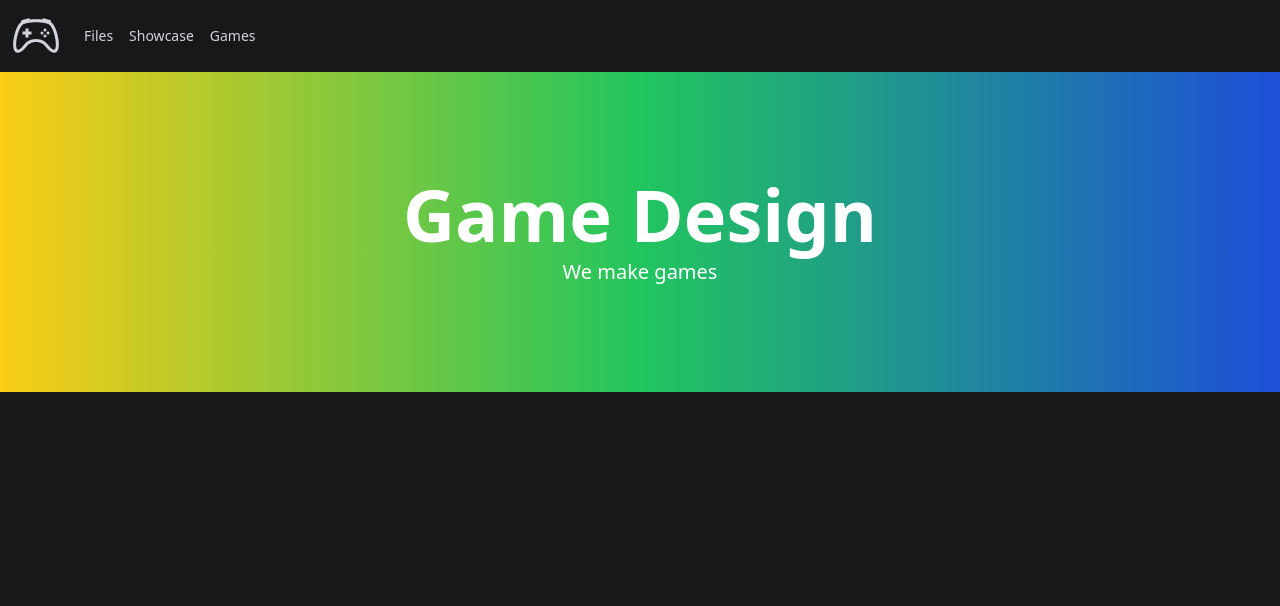
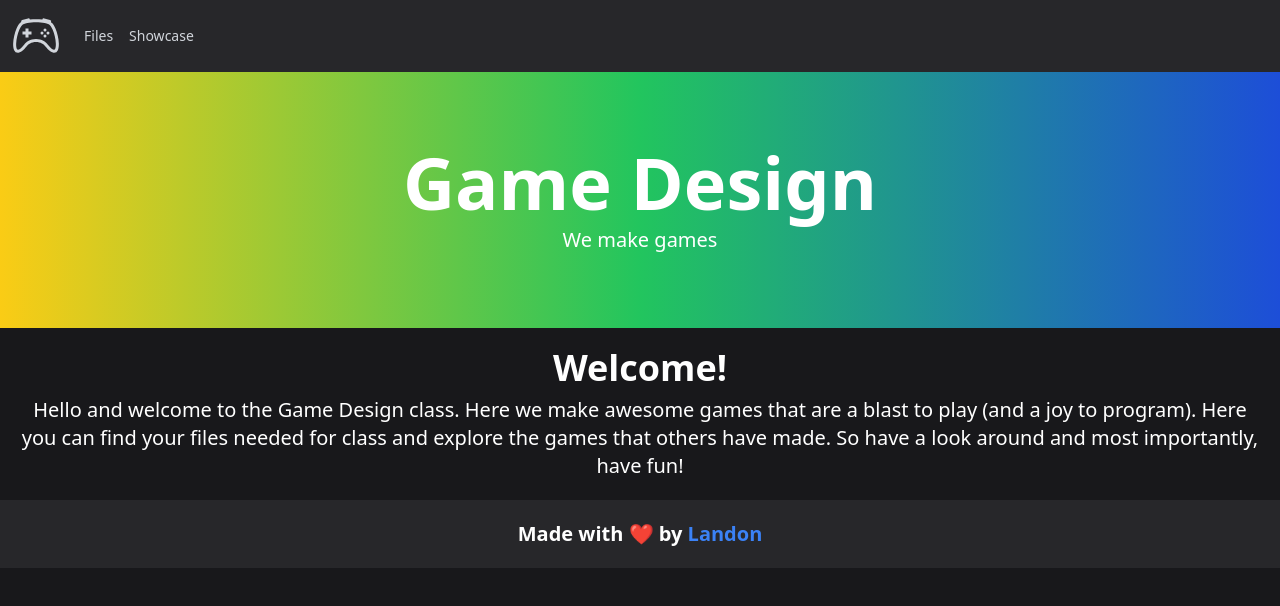
Before and after one commit to mazylol/gdsite, a Next.js app: page / in a window 1280 px wide. Shown: the top 606 px of the page. Built offline with nearby package versions, Linux system fonts and the light colour scheme.

Commit message:
changed colors, added an info section and footer

```diff
--- /dev/null
+++ b/components/Footer.jsx
@@ -0,0 +1,9 @@
+export default function Footer() {
+  return (
+    <div className="w-full p-5 bg-zinc-800">
+      <p className="text-center text-white font-extrabold text-xl">
+        Made with ❤️ by <span className="text-blue-500"><a href="https://github.com/mazylol">Landon</a></span>
+      </p>
+    </div>
+  )
+}
--- /dev/null
+++ b/components/Info.jsx
@@ -0,0 +1,12 @@
+export default function Info() {
+  return (
+    <div className="w-full p-5">
+      <p className="text-center text-white text-4xl font-extrabold">
+        Welcome!
+      </p>
+      <p className="text-center text-white text-xl font-light pt-2">
+        Hello and welcome to the Game Design class. Here we make awesome games that are a blast to play (and a joy to program). Here you can find your files needed for class and explore the games that others have made. So have a look around and most importantly, have fun!
+      </p>
+    </div>
+  )
+}
--- a/components/Navbar.jsx
+++ b/components/Navbar.jsx
@@ -3,7 +3,7 @@ import Link from 'next/link';
 
 export default function Navbar() {
   return (
-    <nav className="flex justify-between bg-zinc-900 p-3">
+    <nav className="flex justify-between bg-zinc-800 p-3">
       <div className="flex items-center flex-shrink-0 text-white mr-6">
         <Link href="/">
           <a>
@@ -23,11 +23,6 @@ export default function Navbar() {
               Showcase
             </a>
           </Link>
-          <Link href="">
-            <a className="inline-block mt-0 text-gray-300 hover:text-white text-md">
-              Games
-            </a>
-          </Link>
         </div>
       </div>
     </nav>
--- a/components/TitleSection.jsx
+++ b/components/TitleSection.jsx
@@ -1,6 +1,6 @@
 export default function TitleSection() {
   return (
-    <div className="flex w-full h-80 bg-gradient-to-r from-yellow-400 via-green-500 to-blue-700">
+    <div className="flex w-full h-64 bg-gradient-to-r from-yellow-400 via-green-500 to-blue-700">
       <div className="mx-auto my-auto">
         <p className="text-center text-white text-7xl font-extrabold">Game Design</p>
         <p className="text-center text-white text-xl font-light pt-2">
--- a/pages/index.js
+++ b/pages/index.js
@@ -1,5 +1,7 @@
 import Navbar from '../components/Navbar';
 import TitleSection from '../components/TitleSection';
+import Info from '../components/Info';
+import Footer from '../components/Footer';
 import Head from 'next/head';
 
 export default function Home() {
@@ -17,6 +19,8 @@ export default function Home() {
         <Navbar />
       </div>
       <TitleSection />
+      <Info />
+      <Footer />
     </div>
   );
 }
```
Also changed, not shown: 2 other files (tests, documents, lock files or other folders).
